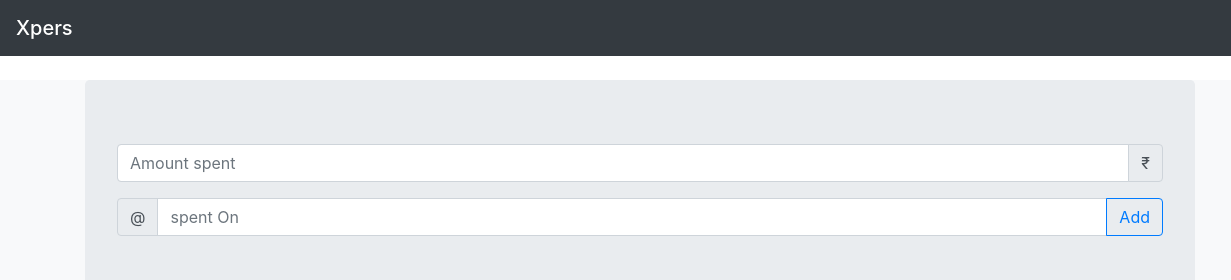
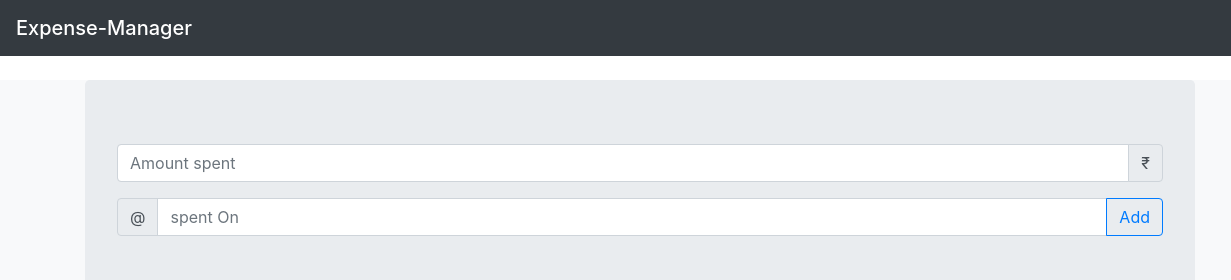
Before and after one commit to rushipalakudtewar/ExpenseManager, a plain HTML site: page index.html in a window 1280 px wide. Shown: the top 280 px of the page, 0-1231 px from the left. Drawn offline with nearby package versions, Linux system fonts and the light colour scheme.

Commit message:
fix: change header

```diff
--- a/index.html
+++ b/index.html
@@ -19,7 +19,7 @@
 </head>
 <body>
     <nav class="navbar navbar-dark bg-dark">
-        <span class="navbar-brand mb-0 h1">Xpers</span>
+        <span class="navbar-brand mb-0 h1">Expense-Manager</span>
         <span class="navbar-brand mb-0 h1" id="headingElement">0</span>
     </nav>
 
```
